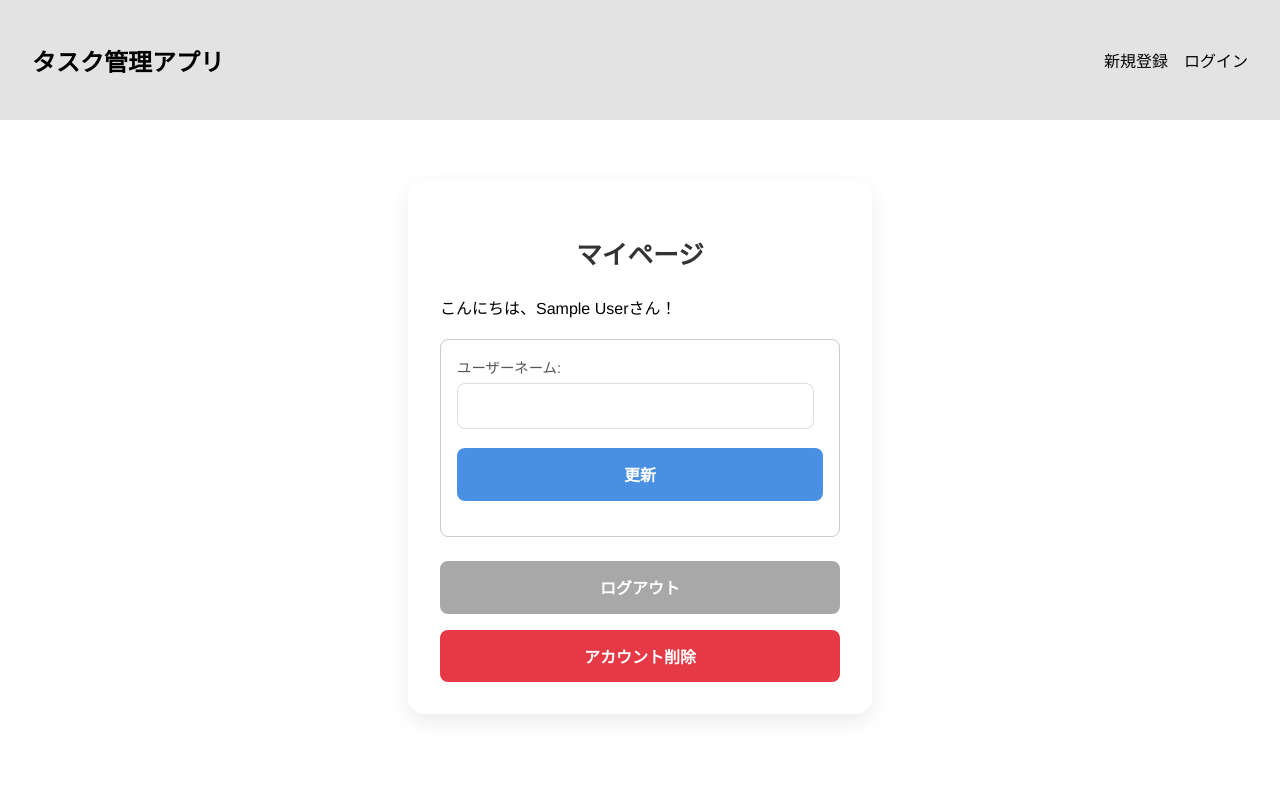
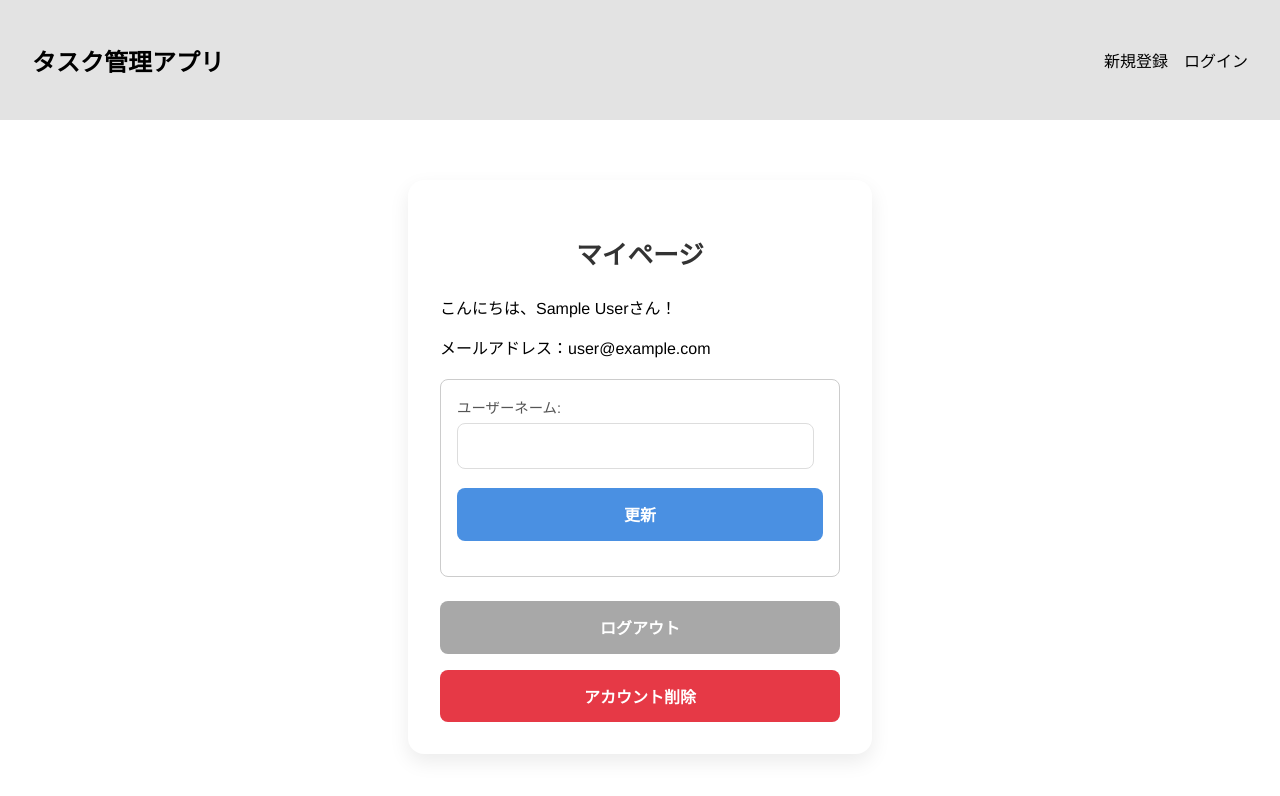
Before and after one commit to kobakaho/react-todo-app, a React (Vite) app: page /mypage in a window 1280 px wide. Shown: the top 796 px of the page. Built offline with nearby package versions, Linux system fonts and the light colour scheme; no server answers; sample sign-in values are in the browser's storage.

Commit message:
未ログイン状態での遷移先を条件分岐

```diff
--- a/src/App.tsx
+++ b/src/App.tsx
@@ -1,4 +1,5 @@
 import { Route, Routes } from "react-router-dom";
+import PrivateRoute from "./features/auth/PrivateRoute";
 import Homepage from "./pages/home";
 import TaskListPage from "./pages/tasks/taskListPage";
 import TaskDetailPage from "./pages/tasks/taskDetailPage";
@@ -21,16 +22,20 @@ function App() {
         <Route path="/signup" element={<SignUp />} />
         <Route path="/signin" element={<SignIn />} />
         <Route path="/resetpassword" element={<ResetPassword />} />
+        <Route element={<PrivateRoute />}>
           <Route path="/mypage" element={<Mypage />} />
           <Route path="/tasks" element={<TaskListPage />} />{/* タスク一覧ページへのルート */}
           <Route path="/tasks/new" element={<TaskCreatePage />} />{/* タスク作成ページへのルート */}
           <Route path="/tasks/:id" element={<TaskDetailPage />} />{/* タスク詳細ページへのルート */}
           <Route path="/tasks/:id/edit" element={<TaskEditPage />} />{/* タスク編集ページへのルート */}
           <Route path="/todo" element={<ToDoListPage />} />{/* Todoページへのルート */}
+        </Route>
         </Routes>
     </>
   );
 }
+
+
 
 // default export 1つもモジュールにつき1つの「主要な」をエクスポートする場合に使用する
 // import時に任意の名前を付けられる
--- a/src/features/auth/Mypage.tsx
+++ b/src/features/auth/Mypage.tsx
@@ -6,7 +6,6 @@ import { useNavigate } from 'react-router-dom';
 
 const Mypage: React.FC = () => {
   const [user, setUser] = useState<User | null>(null);
-  //const displayName = user.displayName
   const [loading, setLoading] = useState(true);
   const [username, setUsername] = useState('');
   const navigate = useNavigate();
@@ -40,7 +39,7 @@ const Mypage: React.FC = () => {
     e.preventDefault();
     if (auth.currentUser) {
       try{
-        await updateProfile(auth.currentUser, { displayName: username });
+        await updateProfile(auth.currentUser, { displayName: username, photoURL: auth.currentUser.photoURL });
         alert("プロフィールを更新しました。");
       } catch (error) {
         console.error("プロフィールの更新に失敗しました:", error);
@@ -71,7 +70,8 @@ const Mypage: React.FC = () => {
   return (
     <div className={styles.container}>
       <h2 className={styles.title}>マイページ</h2>
-      {user ? <p>こんにちは、{user.displayName || user.email}さん！</p> : <p>ログインしていません。</p>}
+      {user ? <p>こんにちは、{user.displayName || '名無し'}さん！</p> : <p>ログインしていません。</p>}
+      {user ? <p>メールアドレス：{user.email}</p> : null}
 
       <form onSubmit={handleUpdateProfile} className={styles.form}>
         <div className={styles.formGroup}>
--- /dev/null
+++ b/src/features/auth/PrivateRoute.tsx
@@ -0,0 +1,28 @@
+import React, { useEffect, useState } from "react";
+import { onAuthStateChanged, User } from "firebase/auth";
+import { Navigate, Outlet } from "react-router-dom";
+import { auth } from "../../firebase";
+
+const PrivateRoute: React.FC = () => {
+    const [user, setUser] = useState<User | null>(null);
+    const [loading, setLoading] = useState(true);
+
+    useEffect(() => {
+        const unsubscribe = onAuthStateChanged(auth, (currentUser) => {
+            setUser(currentUser);
+            setLoading(false);
+        });
+
+        // コンポーネントがアンマウントされる際に監視を解除
+        return () => unsubscribe();
+    }, []);
+
+    if (loading) {
+        return <div>認証確認中...</div>;
+    }
+
+    // ユーザーがいれば子ルート（Outlet）を表示、いなければログインページへリダイレクト
+    return user ? <Outlet /> : <Navigate to="/signin" replace />;
+};
+
+export default PrivateRoute;
```
Also changed, not shown: src/styles/auth.module.css (line endings or trailing spaces), 1 other file (tests, documents, lock files or other folders). Lines whose indentation alone changed are shown as unchanged.
